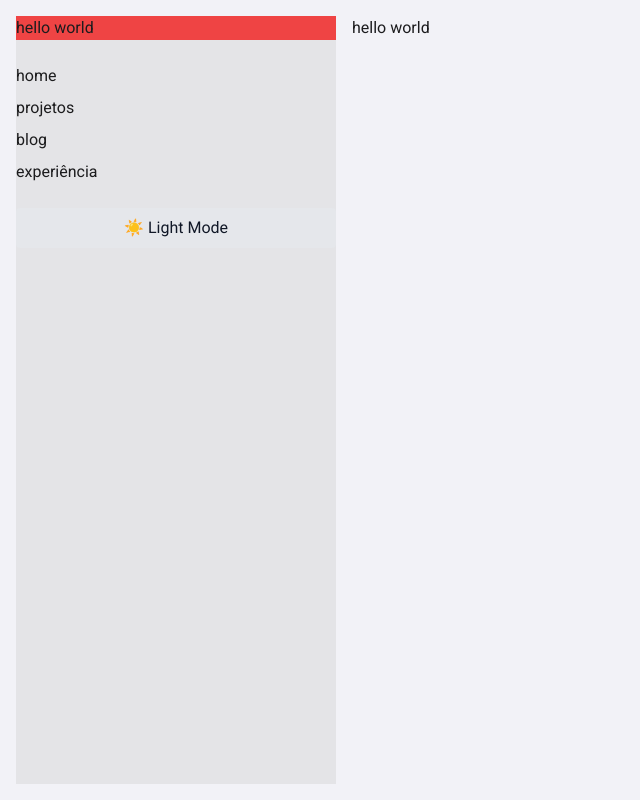
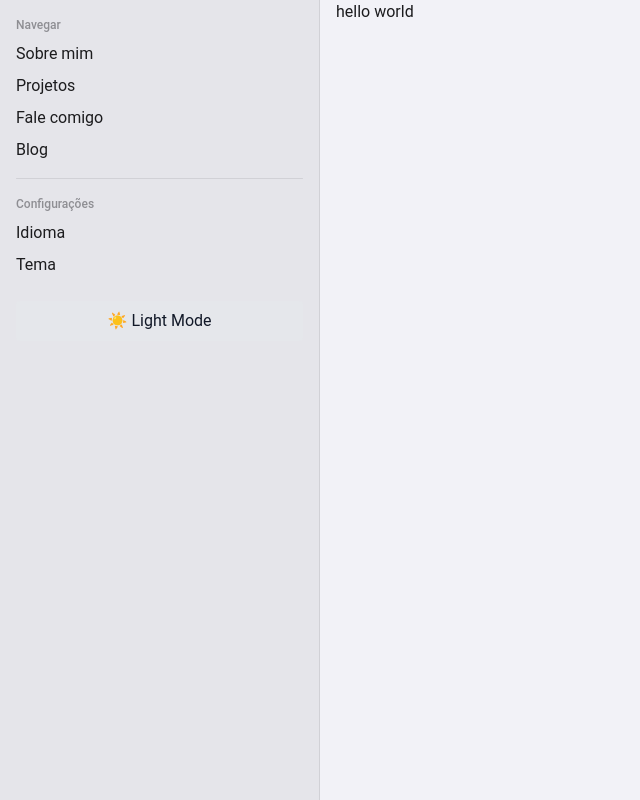
Before and after one commit to daviaxs/portfolio-v3, a Next.js app: page /site in a window 1280 px wide. Shown: the whole page, without its empty margins (0-640 px from the left). Built offline with nearby package versions, Linux system fonts and the light colour scheme.

Commit message:
refactor: update font to Inter and enhance sidebar layout with improved navigation

```diff
--- a/src/app/layout.tsx
+++ b/src/app/layout.tsx
@@ -1,10 +1,10 @@
 import type { Metadata } from 'next'
-import { Roboto } from 'next/font/google'
+import { Inter } from 'next/font/google'
 import './globals.css'
 import { ThemeProvider } from '@/shared/providers/ThemeProvider'
 
-const roboto = Roboto({
-  weight: ['100', '300', '400', '500', '700', '900'],
+const inter = Inter({
+  weight: ['100', '200', '300', '400', '500', '600', '700', '800', '900'],
   style: 'normal',
   display: 'swap',
   fallback: ['sans-serif'],
@@ -22,7 +22,7 @@ export default function RootLayout({
 }>) {
   return (
     <html lang="pt-br" suppressHydrationWarning>
-      <body className={`${roboto.className} antialiased`}>
+      <body className={`${inter.className} antialiased`}>
         <ThemeProvider>{children}</ThemeProvider>
       </body>
     </html>
--- a/src/app/site/layout.tsx
+++ b/src/app/site/layout.tsx
@@ -7,7 +7,7 @@ interface DashboardLayoutProps {
 
 export default function DashboardLayout({ children }: DashboardLayoutProps) {
   return (
-    <div className="flex p-4 gap-4 h-screen w-screen">
+    <div className="flex gap-4 h-screen w-screen">
       <Sidebar />
       <main>{children}</main>
     </div>
--- a/src/shared/components/sidebar/Sidebar.tsx
+++ b/src/shared/components/sidebar/Sidebar.tsx
@@ -4,15 +4,29 @@ import ThemeToggle from '../themeToggle/ThemeToggle'
 
 export function Sidebar() {
   return (
-    <aside className="flex flex-col gap-6 bg-zinc-200 w-[20rem] h-full">
-      <div className="bg-red-500">hello world</div>
-      <nav className="">
-        <ul className="flex flex-col gap-2">
-          <li>home</li>
-          <li>projetos</li>
-          <li>blog</li>
-          <li>experiência</li>
-        </ul>
+    <aside className="flex flex-col gap-6 bg-gray-light-100 dark:bg-gray-dark-100 w-[20rem] h-full p-4 border-r border-gray-light-200 dark:border-gray-dark-200">
+      <nav className="flex flex-col gap-4">
+        <div className="flex flex-col gap-2">
+          <p className="text-xs font-medium text-gray-light-500">Navegar</p>
+          <ul className="flex flex-col gap-2">
+            <li>Sobre mim</li>
+            <li>Projetos</li>
+            <li>Fale comigo</li>
+            <li>Blog</li>
+          </ul>
+        </div>
+
+        <span className="w-full h-px bg-gray-light-200 dark: rounded" />
+
+        <div className="flex flex-col gap-2">
+          <p className="text-xs font-medium text-gray-light-500">
+            Configurações
+          </p>
+          <ul className="flex flex-col gap-2">
+            <li>Idioma</li>
+            <li>Tema</li>
+          </ul>
+        </div>
       </nav>
 
       <ThemeToggle />
--- a/tailwind.config.ts
+++ b/tailwind.config.ts
@@ -8,6 +8,19 @@ export default {
   ],
   theme: {
     extend: {
+      fontSize: {
+        xs: '12px',
+        sm: '14px',
+        md: '16px',
+        lg: '18px',
+        xl: '20px',
+        'display-xs': '24px',
+        'display-sm': '30px',
+        'display-md': '36px',
+        'display-lg': '48px',
+        'display-xl': '60px',
+        'display-2xl': '72px',
+      },
       height: {
         'full-svh': '100svh',
       },
```
